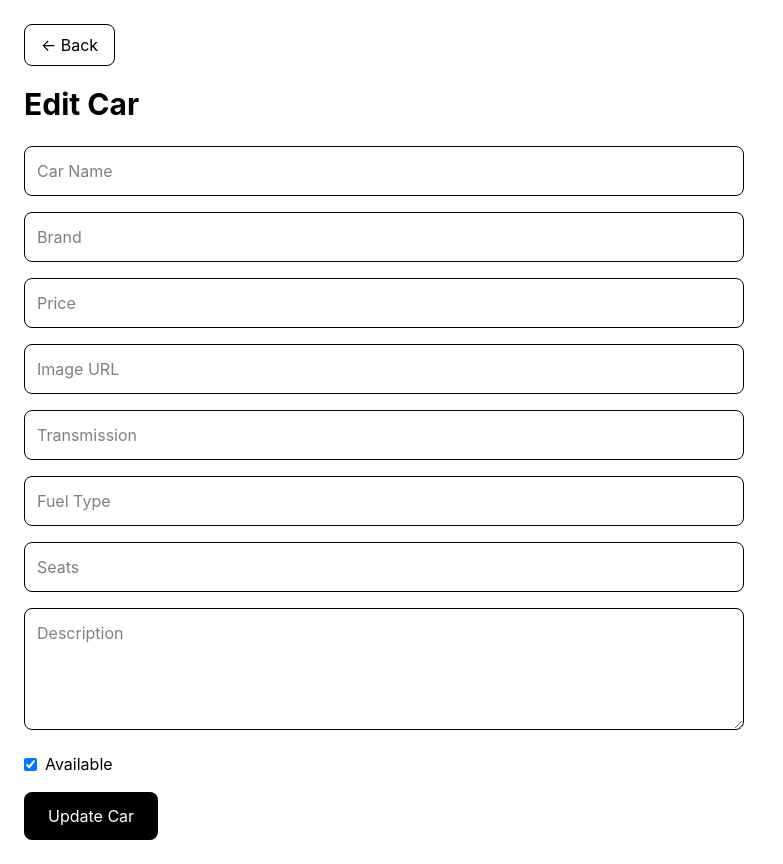
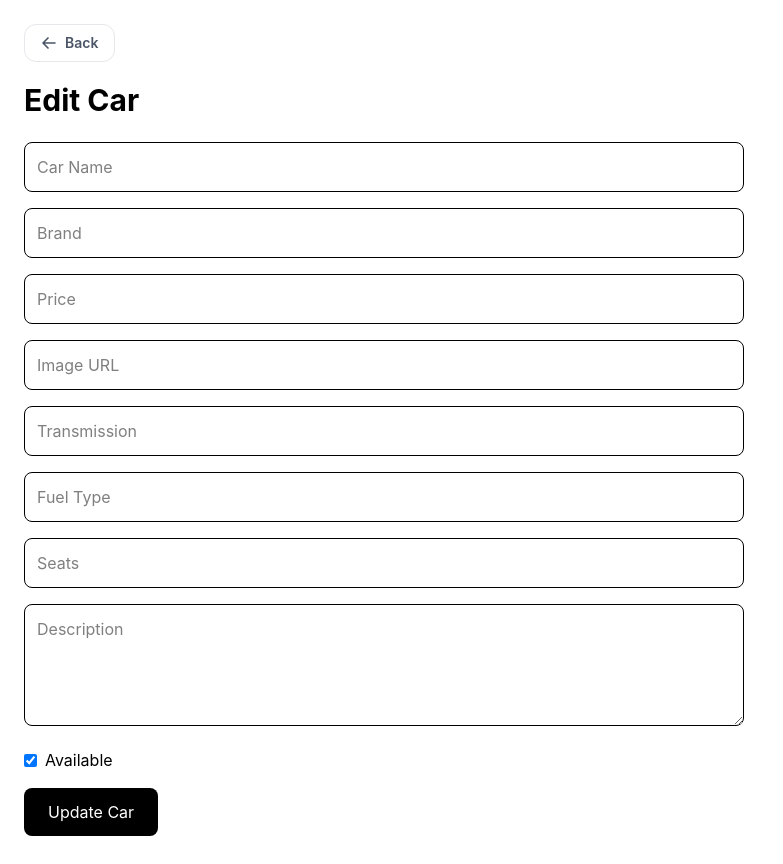
Before and after one commit to devadedejimike/Car-Rental-Frontend, a React (Vite) app: page /admin/edit-car/1 in a window 1280 px wide. Shown: the whole page, without its empty margins (0-783 px from the left). Built offline with nearby package versions, Linux system fonts and the light colour scheme; no server answers.

Commit message:
feat: styled and changed button to svg

```diff
--- a/src/assets/BackButton.tsx
+++ b/src/assets/BackButton.tsx
@@ -6,9 +6,19 @@ const BackButton = () => {
   return (
     <button
       onClick={() => navigate(-1)}
-      className="px-4 py-2 border rounded-lg hover:bg-gray-100 mb-5"
+      className="group inline-flex items-center gap-2 px-4 py-2 text-sm font-semibold text-gray-600 bg-white border border-gray-200 rounded-xl hover:text-black hover:border-black hover:shadow-sm transition-all duration-200 mb-5"
     >
-      ← Back
+      <svg
+        xmlns="http://www.w3.org/2000/svg"
+        fill="none"
+        viewBox="0 0 24 24"
+        strokeWidth={2.5}
+        stroke="currentColor"
+        className="w-4 h-4 transform group-hover:-translate-x-1 transition-transform duration-200"
+      >
+        <path strokeLinecap="round" strokeLinejoin="round" d="M10.5 19.5L3 12m0 0l7.5-7.5M3 12h18" />
+      </svg>
+      <span>Back</span>
     </button>
   );
 };
```
